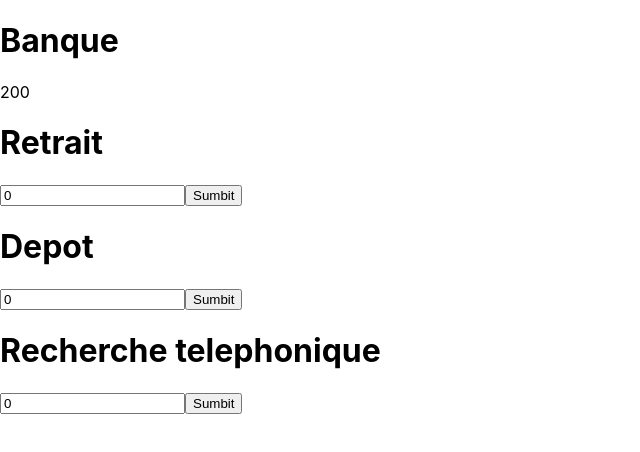
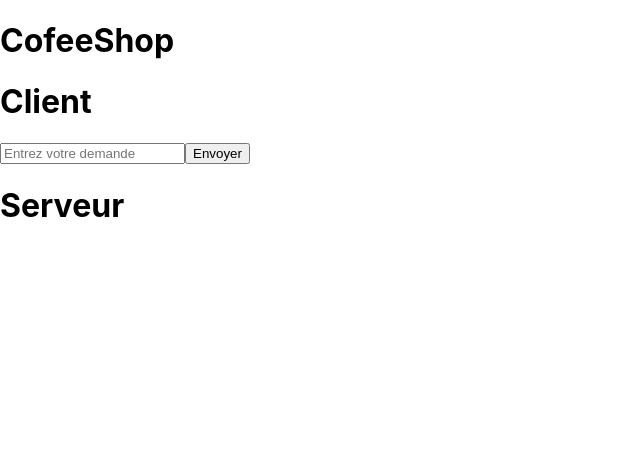
Before and after one commit to KelaiAffaf/web2-react-repo, a React app: page / in a window 1280 px wide. Shown: the top 452 px of the page, without its empty margins (0-640 px from the left). Built offline with nearby package versions, Linux system fonts and the light colour scheme; the HTML template or start-up script is replaced by a standard one.

Commit message:
exo cofeeShop

```diff
--- /dev/null
+++ b/src/cafee/Client.jsx
@@ -0,0 +1,28 @@
+import React from 'react';
+import {useState} from 'react';
+
+function Client({sendValue}) {
+    const [value, setValue] = useState('')
+
+    const handleSubmit =(e) => {
+        e.preventDefault();
+
+        sendValue(value); // state hoisting
+    }
+  return <div>
+      <div className="demande">
+          <h1>Client</h1>
+          <form onSubmit={handleSubmit} >
+                <input
+                type="text"
+                placeholder="Entrez votre demande"
+                onChange={(e) => setValue(e.target.value)}
+                />
+                <input type="submit" value="Envoyer" />
+          </form>
+      </div>
+
+  </div>;
+}
+
+export default Client;
--- /dev/null
+++ b/src/cafee/CofeeShop.jsx
@@ -0,0 +1,24 @@
+import React from 'react';
+import Client from './Client';
+import Menu from './Menu';
+import Serveur from './Server';
+import {useState} from 'react';
+function CofeeShop() {
+    const menu = ['Cofee', 'Tea', 'Cappucino', 'Expresso']
+    const [value, setValue] = useState('');
+    const [show, setshow] = useState(false);
+    const sendValue = (value) => {
+        setValue(value);
+        setshow(true);
+    }
+
+
+    return <div>
+        <h1>CofeeShop</h1>
+        <Client  sendValue={sendValue} />
+        <Serveur menu={menu} value={value} show = {show}/>
+        <Menu menu={menu} />
+    </div>;
+}
+
+export default CofeeShop;
--- /dev/null
+++ b/src/cafee/Menu.jsx
@@ -0,0 +1,12 @@
+import React from 'react';
+
+function Menu({ menu }) {
+    return <div>
+        {menu.map((item,index) => <div key={index}>
+            <h1>{item.title}</h1>
+        </div>)}
+
+    </div>;
+}
+
+export default Menu;
--- /dev/null
+++ b/src/cafee/Server.jsx
@@ -0,0 +1,21 @@
+import React from 'react';
+
+function Server({ menu, value, show }) {
+    return <div>
+        <div className="serveur">
+            <h1>Serveur</h1>
+            <div>
+
+                {
+                    (show) && (menu.includes(value) ?
+                        <p>{`voila votre demande ${value}`} </p> :
+                        <p>{`votre demande ${value} n'est pas disponible`} </p>)
+                }
+
+
+            </div>
+        </div>
+    </div>;
+}
+
+export default Server;
--- a/src/main.jsx
+++ b/src/main.jsx
@@ -6,11 +6,12 @@ import './index.css'
 
 import Counter from './Redux/CounterUi'
 import TodoApp from './Redux/Todo/TodoApp'
-import Banque from './Exo/Banque'
+import Banque from './Banque/Banque'
+import CofeeShop from './Cafee/CofeeShop'
 ReactDOM.render(
     <React.StrictMode>
         <Provider store={store}>
-            <Banque />
+            <CofeeShop />
         </Provider>
     </React.StrictMode>
     , document.getElementById('root'))
```
Also changed, not shown: src/Banque/Banque.jsx (renamed from src/Exo/Banque.jsx), src/Banque/Service.jsx (renamed from src/Exo/Service.jsx).
